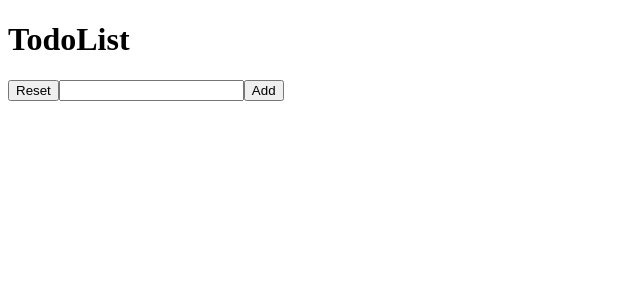
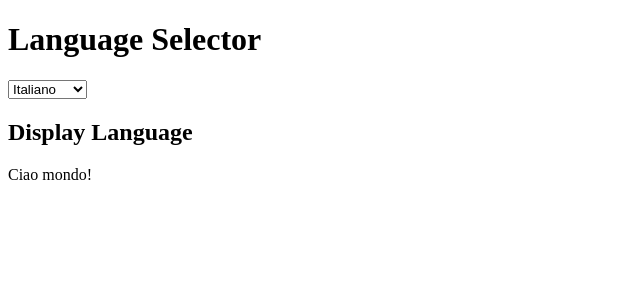
Before and after one commit to Antoniolabbate/COURSE-REACT, a React (Create React App) app in the folder exercise-1/: page / in a window 1280 px wide. Shown: the top 300 px of the page, without its empty margins (0-640 px from the left). Built offline with nearby package versions, Linux system fonts and the light colour scheme.

Commit message:
exercise-30

```diff
--- a/exercise-1/src/App.js
+++ b/exercise-1/src/App.js
@@ -1,22 +1,31 @@
-import React from "react";
-import TodoList from "./TodoList";
+import React, { useState, createContext } from "react";
+import DisplayLanguage from "./DisplayLanguage";
+
+// Creiamo il contesto
+export const LanguageContext = createContext();
 
 function App() {
+  // Definiamo lo stato per la lingua selezionata
+  const [language, setLanguage] = useState("italiano");
+
+  // Funzione per gestire la selezione della lingua
+  const handleLanguageChange = (event) => {
+    setLanguage(event.target.value);
+  };
+
   return (
-    <div>
-      <TodoList
-        render={({ list, deleteTodo }) => (
-          <ul>
-            {list.map((todo) => (
-              <li key={todo.id}>
-                {todo.todo}
-                <button onClick={() => deleteTodo(todo.id)}>&times;</button>
-              </li>
-            ))}
-          </ul>
-        )}
-      />
-    </div>
+    // Avvolgiamo il componente DisplayLanguage nel provider del contesto
+    <LanguageContext.Provider value={{ language }}>
+      <div>
+        <h1>Language Selector</h1>
+        <select value={language} onChange={handleLanguageChange}>
+          <option value="italiano">Italiano</option>
+          <option value="inglese">Inglese</option>
+          <option value="spagnolo">Spagnolo</option>
+        </select>
+        <DisplayLanguage />
+      </div>
+    </LanguageContext.Provider>
   );
 }
 
--- /dev/null
+++ b/exercise-1/src/DisplayLanguage.jsx
@@ -0,0 +1,23 @@
+import React, { useContext } from "react";
+import { LanguageContext } from "./App";
+
+function DisplayLanguage() {
+  // Utilizziamo il contesto per accedere alla lingua selezionata
+  const { language } = useContext(LanguageContext);
+
+  // Definiamo un oggetto che contiene le traduzioni per le diverse lingue
+  const translations = {
+    italiano: "Ciao mondo!",
+    inglese: "Hello world!",
+    spagnolo: "¡Hola mundo!",
+  };
+
+  return (
+    <div>
+      <h2>Display Language</h2>
+      <p>{translations[language]}</p>
+    </div>
+  );
+}
+
+export default DisplayLanguage;
```
